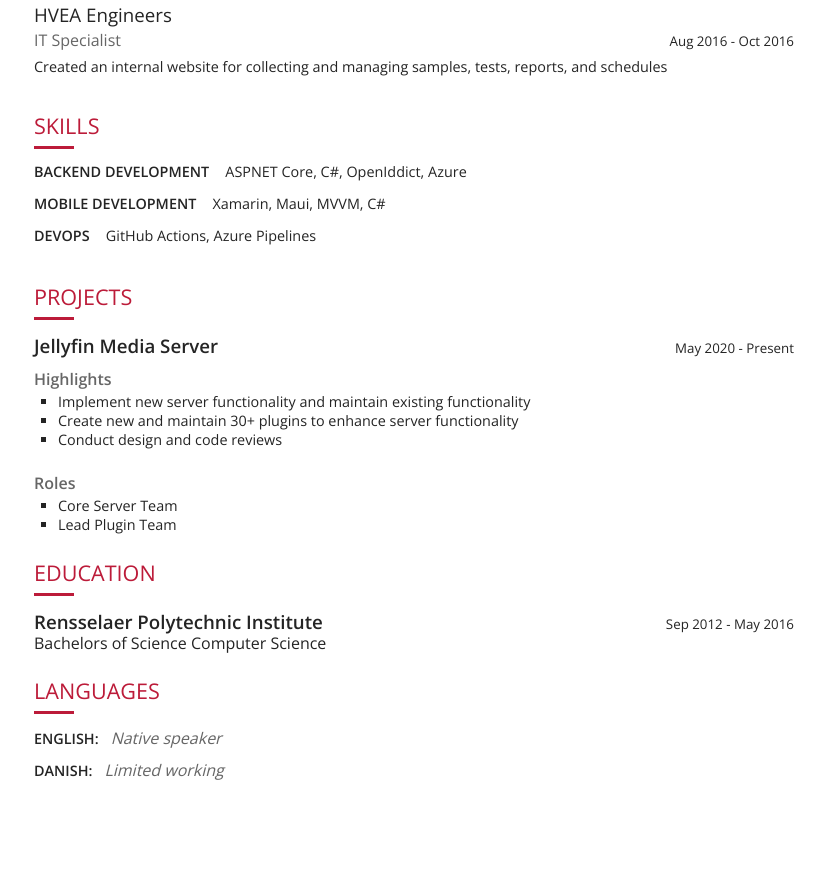
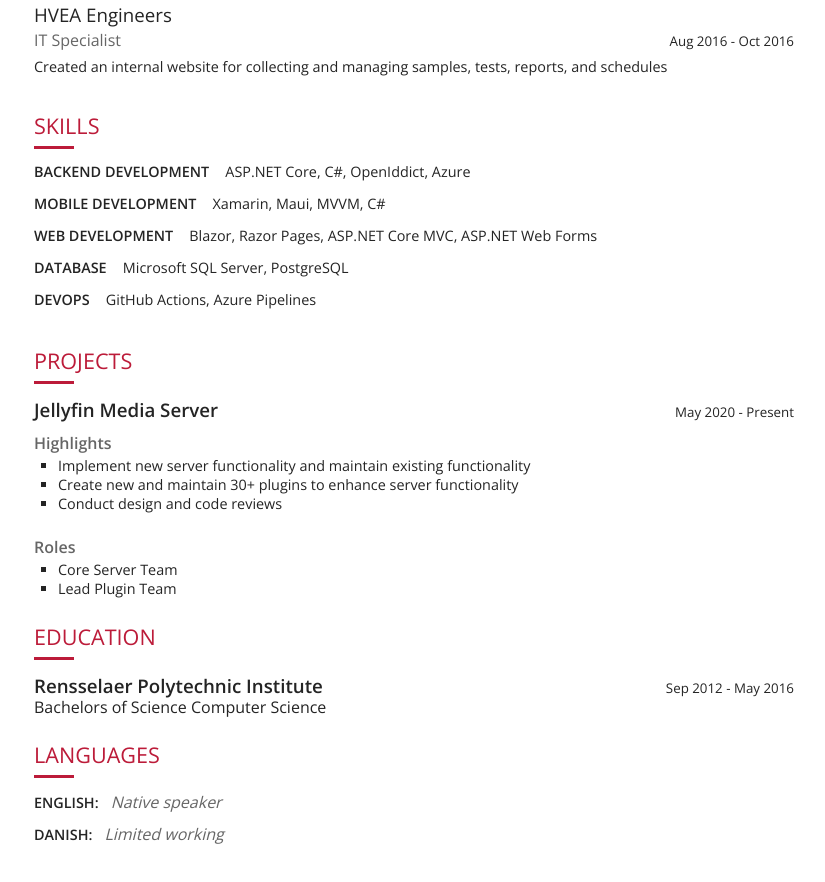
Before and after one commit to crobibero/.home, a website: page index.html in a window 1280 px wide. Shown: the part 1140-2022 px from the top of the page, without its empty margins (226-1051 px from the left). Before the commit the page ends 1964 px from the top, so only its background shows below. Drawn offline with nearby package versions, Linux system fonts and the light colour scheme.

Commit message:
Automated build

```diff
--- a/index.html
+++ b/index.html
@@ -470,7 +470,7 @@ section.experience .item header .subhead, section.volunteering .item header .sub
           <h2>Skills</h2>
           <div class="name">Backend Development</div>
           <div class="keywords">
-            ASPNET Core,
+            ASP.NET Core,
             C#,
             OpenIddict,
             Azure
@@ -483,6 +483,22 @@ section.experience .item header .subhead, section.volunteering .item header .sub
             Maui,
             MVVM,
             C#
+          </div>
+        </div>
+        <div class="item">
+          <div class="name">Web Development</div>
+          <div class="keywords">
+            Blazor,
+            Razor Pages,
+            ASP.NET Core MVC,
+            ASP.NET Web Forms
+          </div>
+        </div>
+        <div class="item">
+          <div class="name">Database</div>
+          <div class="keywords">
+            Microsoft SQL Server,
+            PostgreSQL
           </div>
         </div>
         <div class="item">
```
Also changed, not shown: 1 other file.
